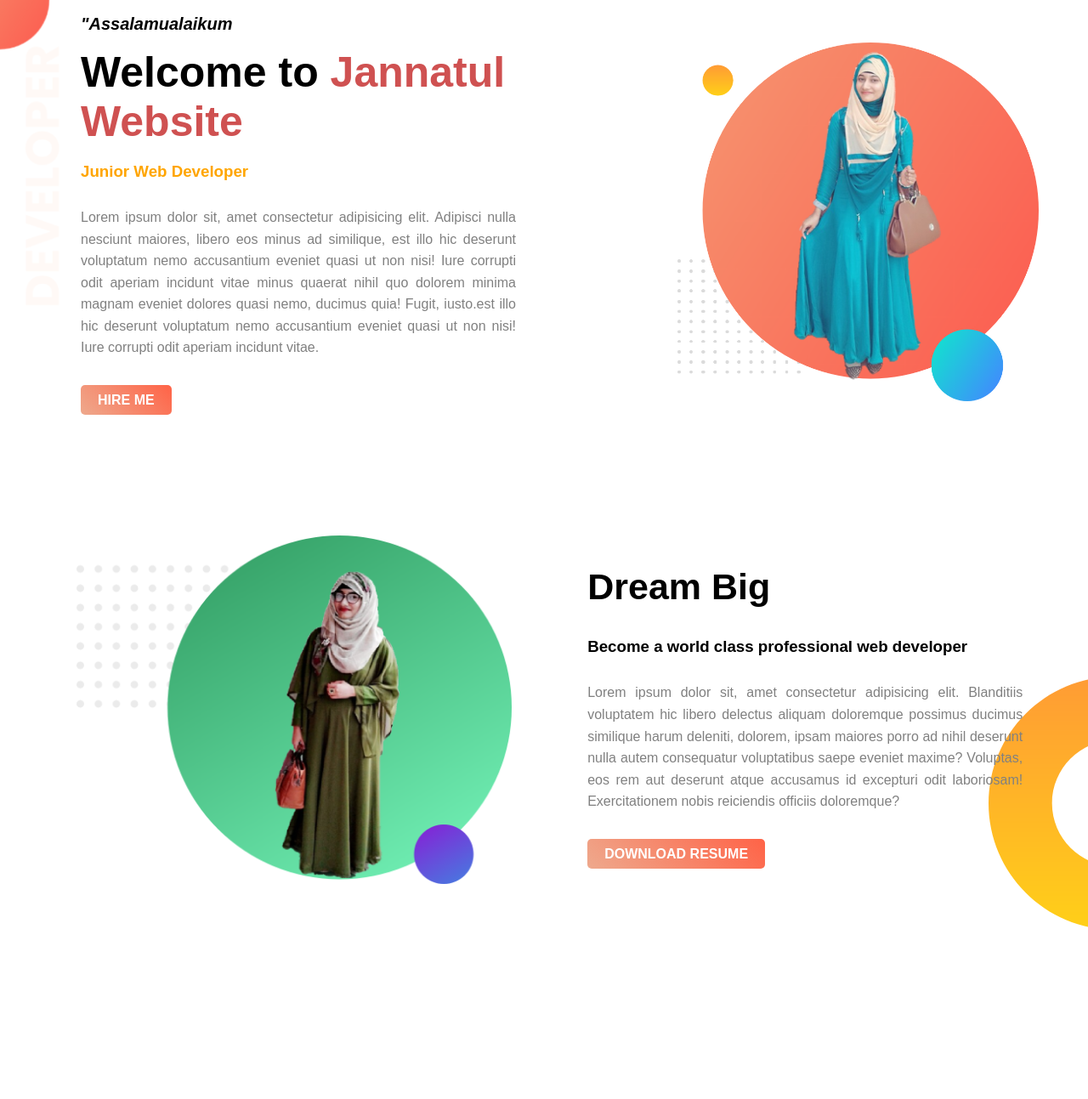
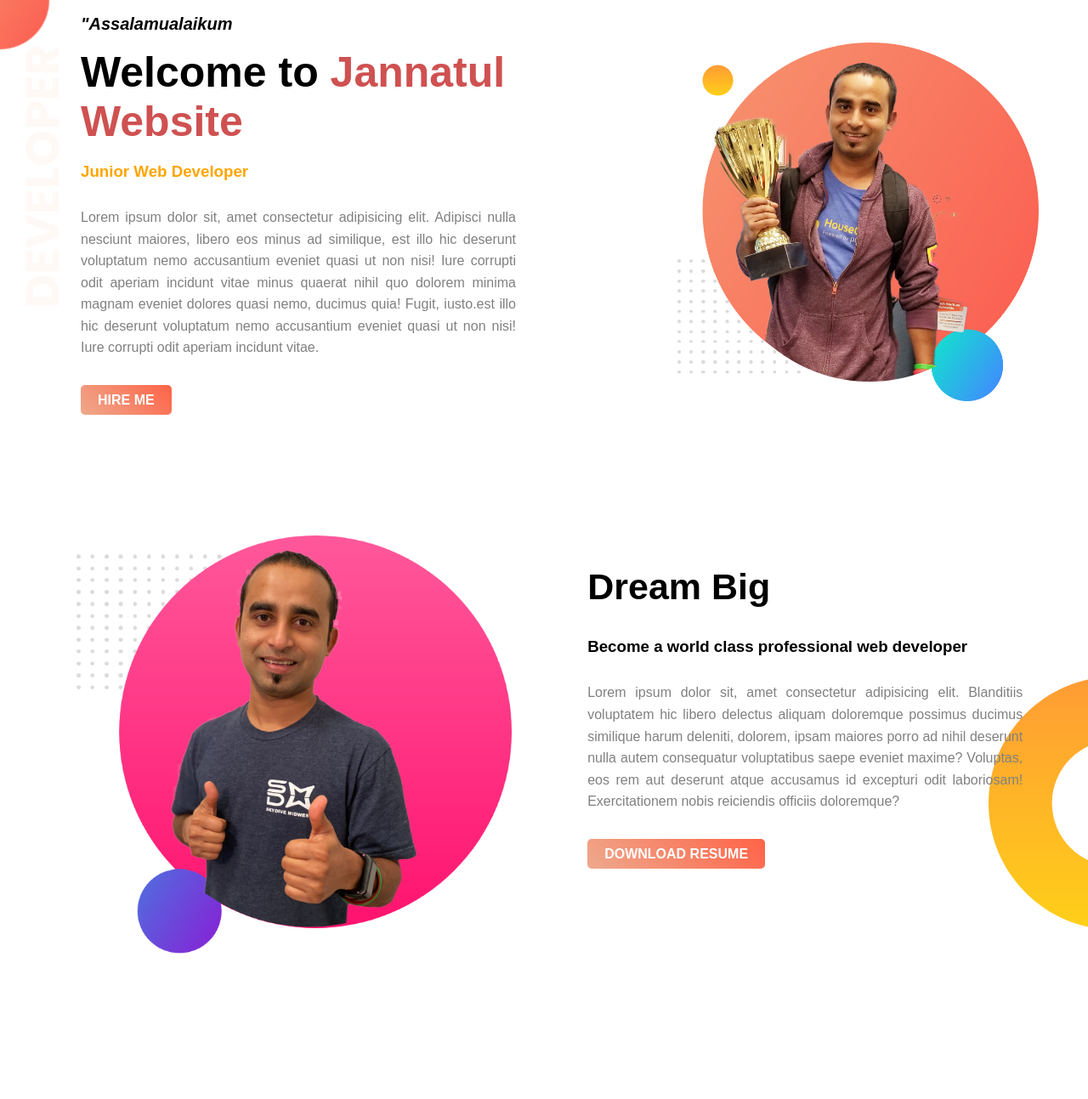
Before and after one commit to JannatulFerdous25/web-portfolio, a plain HTML site: page index.html in a window 1280 px wide. Shown: the top 1293 px of the page at 85% size. Drawn offline with Linux system fonts and the light colour scheme.

Commit message:
adding new img

```diff
--- a/index.html
+++ b/index.html
@@ -15,14 +15,15 @@
             <p class="para">Lorem ipsum dolor sit, amet consectetur adipisicing elit. Adipisci nulla nesciunt maiores, libero eos minus ad similique, est illo hic deserunt voluptatum nemo accusantium eveniet quasi ut non nisi! Iure corrupti odit aperiam incidunt vitae minus quaerat nihil quo dolorem minima magnam eveniet dolores quasi nemo, ducimus quia! Fugit, iusto.est illo hic deserunt voluptatum nemo accusantium eveniet quasi ut non nisi! Iure corrupti odit aperiam incidunt vitae.</p>
             <a target="_blank" href="https://bangla2.programming-hero.com/" class="link-button">HIRE ME</a>
         </div>
+
         <div class="half-width">
-            <img src="images/one.png" alt="" class="img-one">
+            <img src="images/jhankar.png" alt="" class="img-one">
         </div>
     </section>
 
     <section class="dream-area">
         <div class="half-width">
-            <img src="images/two.png" alt="" class="img-two">
+            <img src="images/jhankar2.png" alt="" class="img-two">
         </div>
         <div class="half-width">
             <h2 class="htwo">Dream Big</h2>
@@ -31,6 +32,7 @@
             <a target="_blank" href="https://bangla2.programming-hero.com/" class="link-button">DOWNLOAD RESUME</a>
         </div>
     </section>
+
     <section class="experience-area">
         <h1 class="h-exp">Experiences</h1>
         <div id="full-stack"  class="half-width single-exp">
@@ -48,6 +50,7 @@
             <p class="para">Lorem ipsum dolor sit amet consectetur adipisicing elit. Dicta aperiam nulla eaque cumque sed voluptatem consequatur, dlorum, atque corporis libero laboriosam odio expedita? Quidem autem a dolorem magnam iusto provi.</p>
         </div>
     </section>
+
     <footer>
         <p>&copy; Copyright 2020 all rights reserved</p>
     </footer>
```
